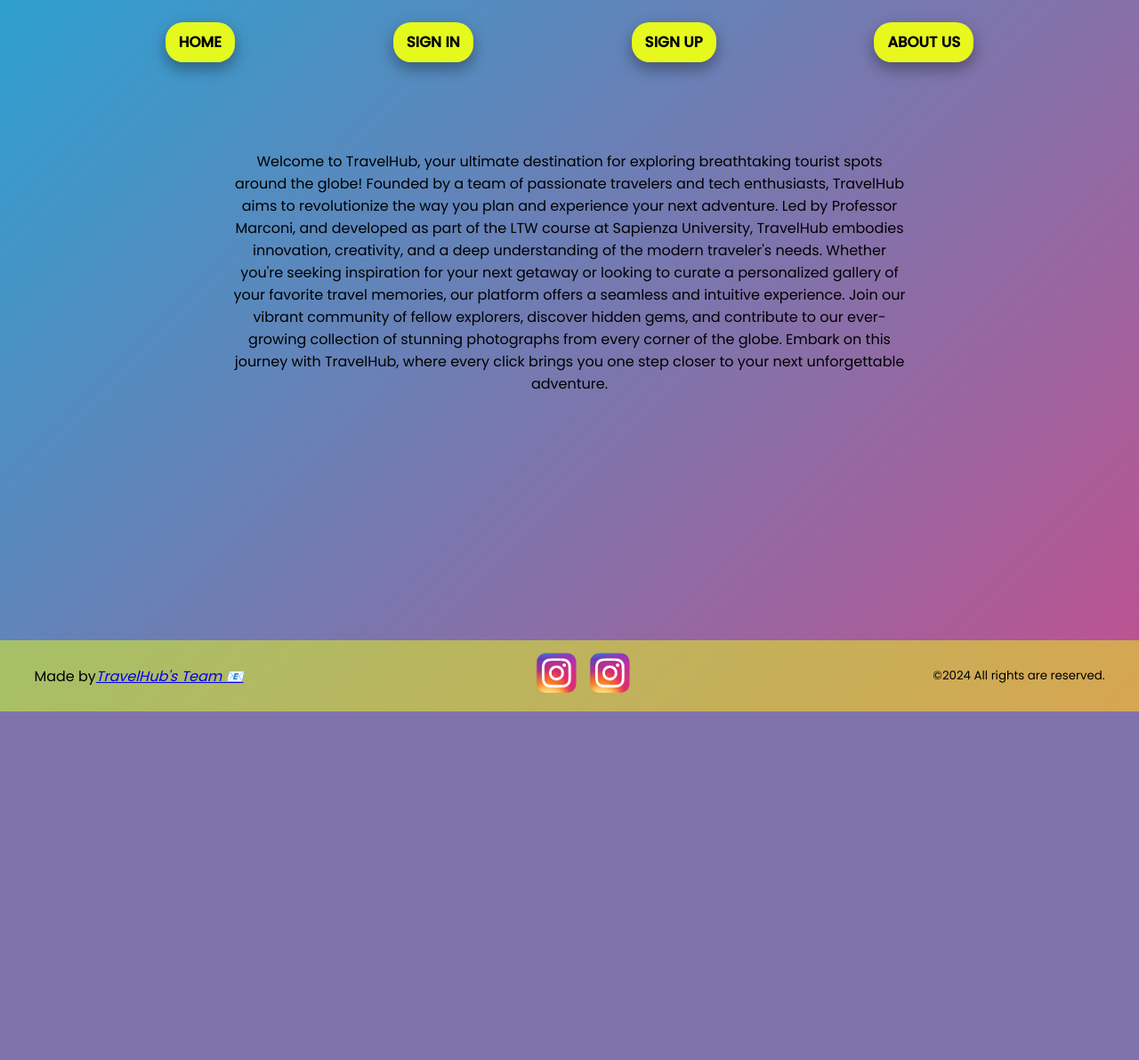
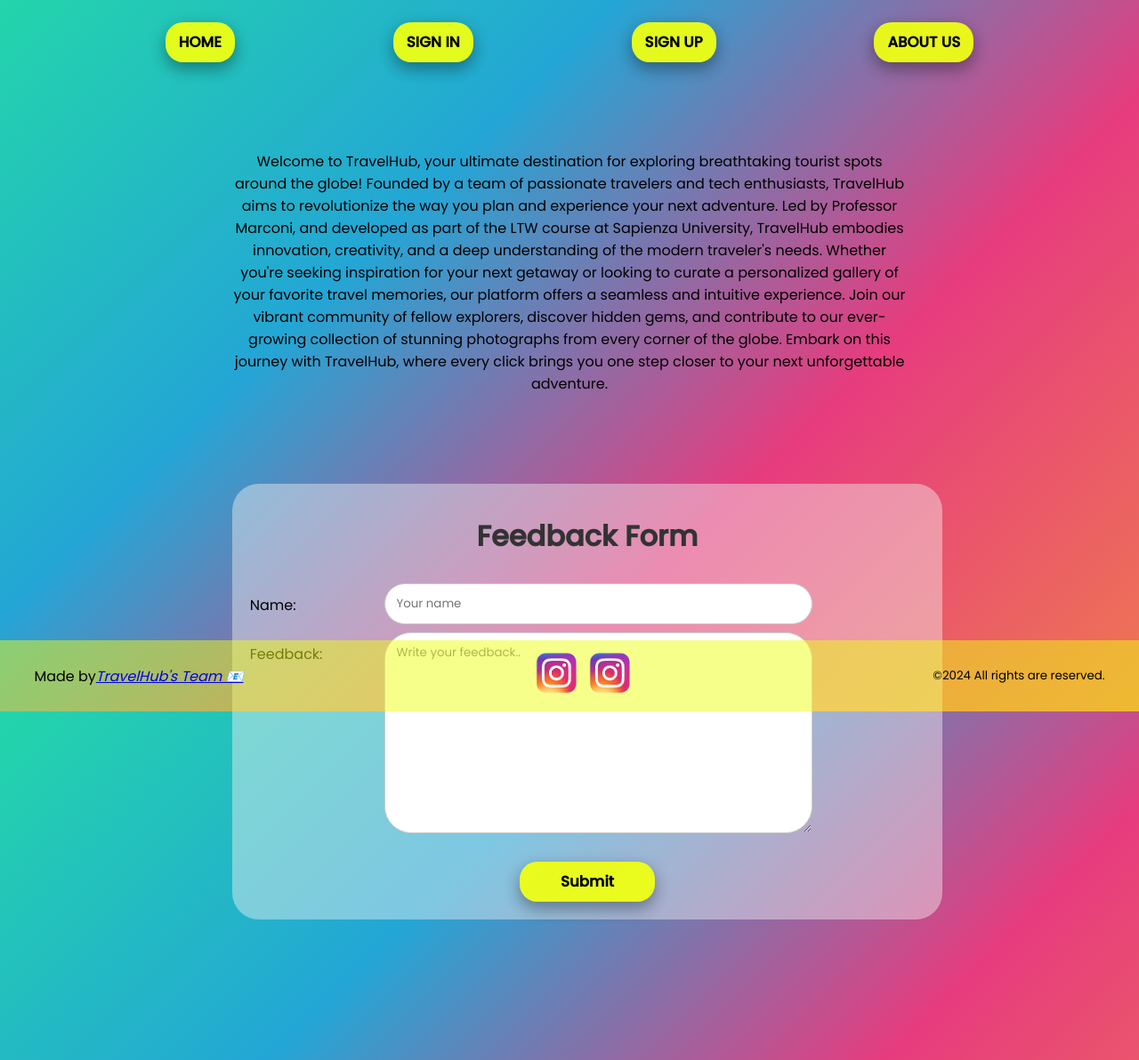
Before and after one commit to giovannicanedoli/travelhub, a Flask app: page /aboutus in a window 1280 px wide. Shown: the whole page at 89% size. Before the commit the page ends 800 px from the top, so only its background shows below. Run offline with Flask 3, Linux system fonts and the light colour scheme.

Commit message:
about form and dark mode index.html

```diff
--- a/app.py
+++ b/app.py
@@ -32,8 +32,8 @@
 class Users(UserMixin, db.Model):
     __tablename__ = 'users'
     id = db.Column(db.Integer, primary_key=True)
-    username = db.Column(db.String(30),nullable = False, unique = True)
-    password = db.Column(db.String(250),nullable = False)
+    username = db.Column(db.String(30), nullable = False, unique = True)
+    password = db.Column(db.String(250), nullable = False)
 
     def __init__(self, username = None,password = None):
         self.username = username
@@ -41,6 +41,20 @@
 
     def __repr__(self):
         return f'<User {self.username}, password {self.password}>'
+
+
+class Feedback(db.Model):
+    __tablename__ = 'feedback'
+    id = db.Column(db.Integer, primary_key=True)
+    name = db.Column(db.String(50), nullable = False)
+    text = db.Column(db.String(1000), nullable = False)
+
+    def __init__(self, name = None,text = None):
+        self.name = name
+        self.text = text
+
+    def __repr__(self):
+        return f'<User {self.name} says "{self.text}">'
 
 class Cities(db.Model):
     __tablename__ = 'cities'
@@ -234,9 +248,16 @@
         return render_template("confirm_forgot.html")
 
 
-@app.route('/aboutus')
+@app.route('/aboutus', methods = ["GET", "POST"])
 def aboutus():
-    return render_template('aboutus.html')
+    if request.method == "POST":
+        name = request.form.get("name")
+        msg = request.form.get("subject")
+        feed = Feedback(name, msg)
+        print(feed)
+        return render_template('aboutus.html')
+    else:
+        return render_template('aboutus.html')
 
 @app.route('/<something>')
 def goto(something):
--- a/static/aboutus.css
+++ b/static/aboutus.css
@@ -75,8 +75,66 @@
 
 .ig-icon{
     width: 50px;
-  }
+}
 
+/*form*/
+
+.form-header{
+    text-align: center;
+}
+
+.form-header header{
+    color: #333;
+    font-size: clamp(2rem, 2.3vw, 3.3rem); ;
+    font-weight: 600;
+}
+
+input[type=text], textarea {
+    width: 80%;
+    padding: 12px;
+    border: 1px solid #ccc;
+    border-radius: 30px;
+    resize: vertical;
+}
+
+label {
+    padding: 12px 12px 12px 0;
+    display: inline-block;
+    font-size: clamp(1rem, 1vw, 2rem);
+}
+
+
+.form {
+    margin-left: 20%;
+    width: 60%;
+    border-radius: 30px;
+    background-color: #f2f2f270;
+    padding: 20px;
+}
+
+.col-25 {
+    float: left;
+    width: 20%;
+    margin-top: 6px;
+}
+
+.col-75 {
+    float: left;
+    width: 75%;
+    margin-top: 6px;
+}
+
+  /* Clear floats after the columns */
+.row::after {
+    content: "";
+    display: table;
+    clear: both;
+}
+
+input[type=submit] {
+    margin-left: 40%;
+    width: 20%;
+}
 
 @media (max-width: 768px) {
     .footer {
@@ -90,4 +148,9 @@
     .main {
         width: 90%;
     }
+
+    .col-25, .col-75, input[type=submit] {
+        width: 100%;
+        margin-top: 0;
+    }
 }
--- a/static/login.css
+++ b/static/login.css
@@ -1,5 +1,3 @@
-
-
 body {
     overflow-x: hidden;
     overflow-y: hidden;
@@ -173,7 +171,7 @@
 
 .sign-up-link{
     text-align: center;
-    font-size: clamp(1rem, 1vw, 2rem); ;
+    font-size: clamp(1rem, 1vw, 2rem);
     margin-top: 10%;
 }
 
--- a/templates/aboutus.html
+++ b/templates/aboutus.html
@@ -62,6 +62,42 @@
             Embark on this journey with TravelHub, where every click brings you one step closer to your next unforgettable adventure.
         </p>
     </div>
+
+    <div  class="form" >
+      <div class="form-header">
+        <header>Feedback Form</header>
+      </div>
+      <form method="post">
+        <div class="row">
+          <div class="col-25">
+            <label for="fname">Name:</label>
+          </div>
+          <div class="col-75">
+            <input class="input" type="text" id="fname" name="name" placeholder="Your name" required>
+          </div>
+        </div>
+        <div class="row">
+          <div class="col-25">
+            <label for="subject">Feedback:</label>
+          </div>
+          <div class="col-75">
+            <textarea class="text" id="subject" name="subject" placeholder="Write your feedback.." style="height:200px; width: 80%;" required></textarea>
+          </div>
+        </div>
+        <br>
+        <div class="row">
+          <input class="pulsante4" type="submit" value="Submit">
+        </div>
+      </form>
+
+    </div>
+    <br>
+    <br>
+    <br>
+    <br>
+    <br>
+    <br>
+
     <footer class="footer">
         <dl>
             <dt>Made by</dt>
```
Also changed, not shown: static/style.css (+82 -1 lines), templates/index.html (+27 -4 lines).
